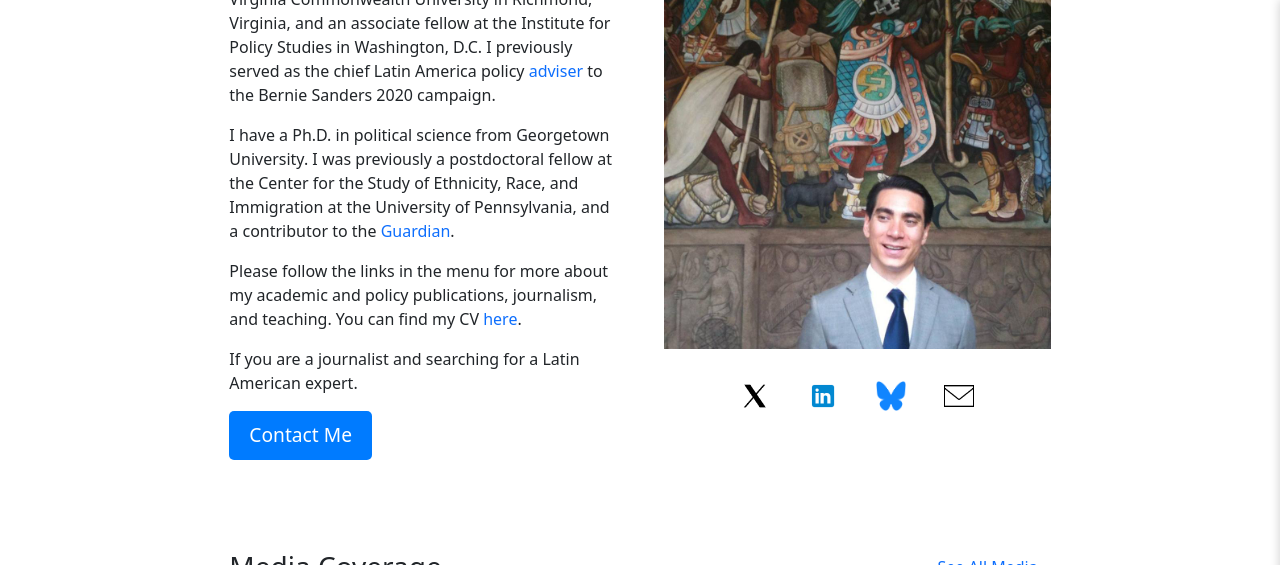
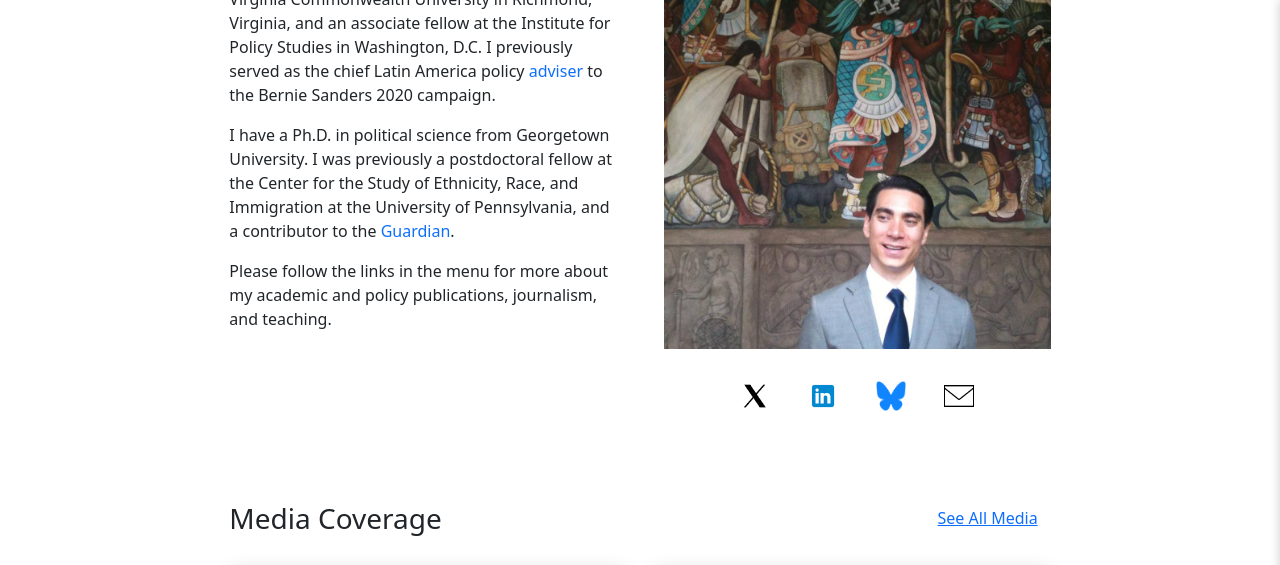
Before and after one commit to RelevantResearch/michael-paarlberg, a Jekyll site: the page built from _pages/home.md, in a window 1280 px wide and 900 px high, scrolled down 315 px, cut to the strip 0-565 px from the top of the window. Built offline with Jekyll 4.4.1, drawn with Linux system fonts in a browser that asks for light colours.

Commit message:
"other changes just said by austin"

```diff
--- a/_pages/home.md
+++ b/_pages/home.md
@@ -19,13 +19,7 @@ permalink: /
     </p>
     <p>
       Please follow the links in the menu for more about my academic and policy publications,
-      journalism, and teaching. You can find my CV <a href="/cv">here</a>.
-    </p>
-    <p>
-      If you are a journalist and searching for a Latin American expert.
-    </p>
-    <p>
-      <a href="mailto:" class="btn btn-contact">Contact Me</a>
+      journalism, and teaching.
     </p>
   </div>
 
```
Also changed, not shown: _pages/scholarship.md (+8 -7 lines), _pages/teaching.md (+2 -0 lines).
